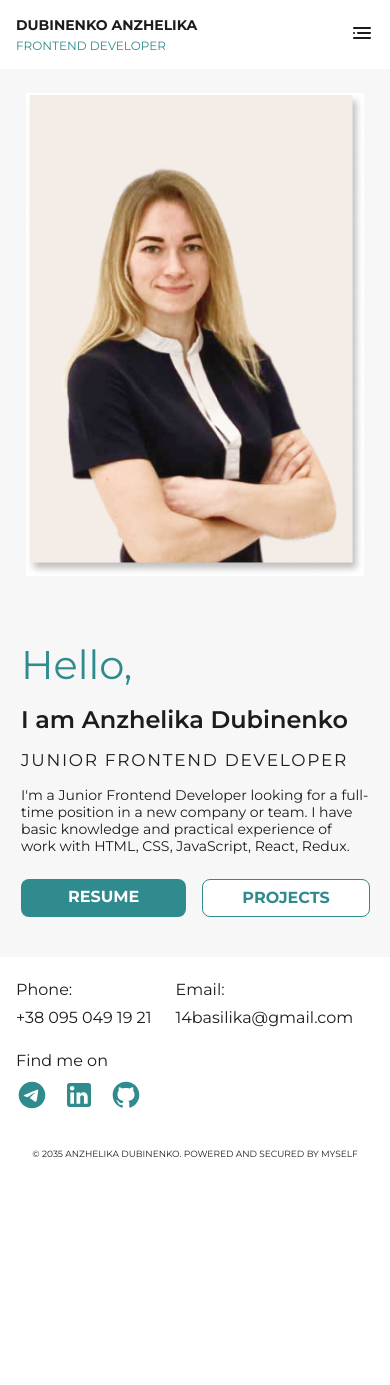
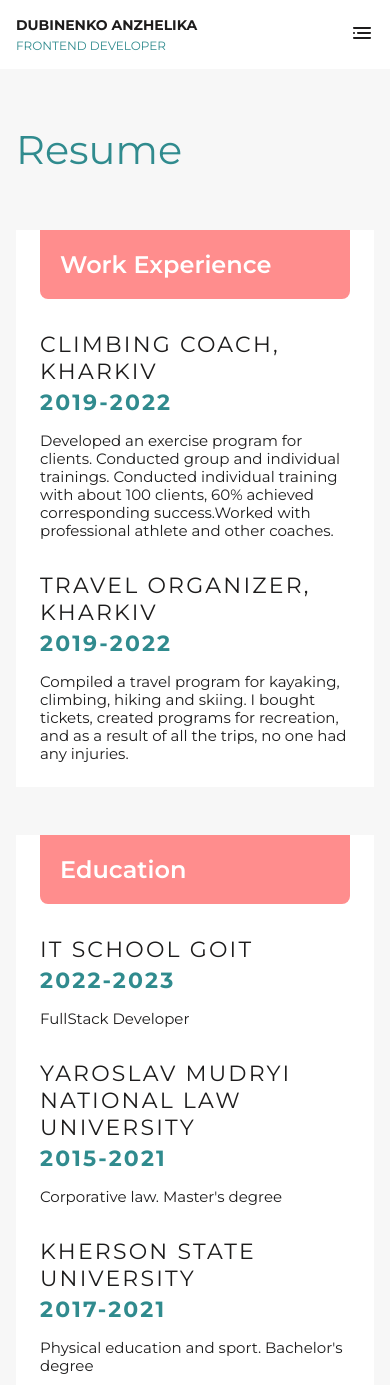
Before and after one commit to Basilika-draconum/curriculum-vitae, a React (Create React App) app: page / in a window 390 px wide. Shown: the top 1385 px of the page. Before the commit the page ends 1183 px from the top, so only its background shows below. Built offline with nearby package versions, Linux system fonts and the light colour scheme.

Commit message:
add first classes on mobile -resume

```diff
--- a/package.json
+++ b/package.json
@@ -8,6 +8,7 @@
     "@testing-library/user-event": "^13.2.1",
     "react": "^18.2.0",
     "react-dom": "^18.2.0",
+    "react-router-dom": "^6.14.0",
     "react-scripts": "5.0.1",
     "react-svg": "^16.1.17",
     "sass": "^1.63.4",
--- a/src/App.js
+++ b/src/App.js
@@ -1,8 +1,8 @@
 // import logo from "./images/logo.svg";
-import AboutPage from "./pages/AboutPage/AboutPage.jsx";
-
+// import AboutPage from "./pages/AboutPage/AboutPage.jsx";
+import ResumePage from "./pages/ResumePage/ResumePage.jsx";
 function App() {
-  return <AboutPage />;
+  return <ResumePage />;
 }
 
 export default App;
--- a/src/components/ Resume/Resume.jsx
+++ b/src/components/ Resume/Resume.jsx
@@ -5,24 +5,24 @@ const Resume = () => {
   return (
     <main className={s.section_resume}>
       <div className={`container ${s.resume}`}>
-        <h1>Resume</h1>
-        <section>
-          <h2>Work Experience</h2>
-          <ul>
-            <li>
-              <h3>Climbing coach, Kharkiv</h3>
-              <p>2019-2022</p>
-              <p>
+        <h1 className={s.title_page}>Resume</h1>
+        <section className={s.block}>
+          <h2 className={s.block_title}>Work Experience</h2>
+          <ul className={s.block_list}>
+            <li className={s.block_item}>
+              <h3 className={s.item_title}>Climbing coach, Kharkiv</h3>
+              <p className={s.item_years}>2019-2022</p>
+              <p className={s.item_text}>
                 Developed an exercise program for clients. Conducted group and
                 individual trainings. Conducted individual training with about
                 100 clients, 60% achieved corresponding success.Worked with
                 professional athlete and other coaches.
               </p>
             </li>
-            <li>
-              <h3>Travel organizer, Kharkiv</h3>
-              <p>2019-2022</p>
-              <p>
+            <li className={s.block_item}>
+              <h3 className={s.item_title}>Travel organizer, Kharkiv</h3>
+              <p className={s.item_years}>2019-2022</p>
+              <p className={s.item_text}>
                 Compiled a travel program for kayaking, climbing, hiking and
                 skiing. I bought tickets, created programs for recreation, and
                 as a result of all the trips, no one had any injuries.
@@ -30,56 +30,76 @@ const Resume = () => {
             </li>
           </ul>
         </section>
-        <section>
-          <h2>Education</h2>
 
-          <ul>
-            <li>
-              <h3>IT school GoIT</h3>
-              <p>2022-2023</p>
-              <p>FullStack Developer</p>
+        <section className={s.block}>
+          <h2 className={s.block_title}>Education</h2>
+          <ul className={s.block_list}>
+            <li className={s.block_item}>
+              <h3 className={s.item_title}>IT school GoIT</h3>
+              <p className={s.item_years}>2022-2023</p>
+              <p className={s.item_text}>FullStack Developer</p>
             </li>
-            <li>
-              <h3>Yaroslav Mudryi National Law University</h3>
-              <p>2015-2021</p>
-              <p>Corporative law. Master's degree</p>
+            <li className={s.block_item}>
+              <h3 className={s.item_title}>
+                Yaroslav Mudryi National Law University
+              </h3>
+              <p className={s.item_years}>2015-2021</p>
+              <p className={s.item_text}>Corporative law. Master's degree</p>
             </li>
-            <li>
-              <h3>Kherson State University</h3>
-              <p>2017-2021</p>
-              <p>Physical education and sport. Bachelor's degree</p>
+            <li className={s.block_item}>
+              <h3 className={s.item_title}>Kherson State University</h3>
+              <p className={s.item_years}>2017-2021</p>
+              <p className={s.item_text}>
+                Physical education and sport. Bachelor's degree
+              </p>
             </li>
           </ul>
         </section>
-        <section>
-          <h2>Tech Skills</h2>
-          <ul>
-            <li>HTML5/CSS3/SASS</li>
-            <li>JavaScript</li>
-            <li>React</li>
-            <li>Redux</li>
-            <li>Rest API</li>
-            <li>Parcel</li>
-            <li>Webpack</li>
-            <li>Node.js</li>
+        <section className={s.block}>
+          <h2 className={s.block_title}>Tech Skills</h2>
+          <ul className={s.block_list}>
+            <li className={` ${s.item_title} ${s.skills_title}`}>
+              HTML5/CSS3/SASS
+            </li>
+            <li className={` ${s.item_title} ${s.skills_title}`}>JavaScript</li>
+            <li className={` ${s.item_title} ${s.skills_title}`}>React</li>
+            <li className={` ${s.item_title} ${s.skills_title}`}>Redux</li>
+            <li className={` ${s.item_title} ${s.skills_title}`}>Rest API</li>
+            <li className={` ${s.item_title} ${s.skills_title}`}>Parcel</li>
+            <li className={` ${s.item_title} ${s.skills_title}`}>Webpack</li>
+            <li className={` ${s.item_title} ${s.skills_title}`}>Node.js</li>
           </ul>
         </section>
-        <section>
-          <h2>Soft Skills</h2>
-          <ul>
-            <li>Teamwork</li>
-            <li>Time management</li>
-            <li>Eager to learn</li>
-            <li>Broad-minded</li>
-            <li>Communicative skills</li>
-            <li>Responsibility</li>
+        <section className={s.block}>
+          <h2 className={s.block_title}>Soft Skills</h2>
+          <ul className={s.block_list}>
+            <li className={` ${s.item_title} ${s.skills_title}`}>Teamwork</li>
+            <li className={` ${s.item_title} ${s.skills_title}`}>
+              Time management
+            </li>
+            <li className={` ${s.item_title} ${s.skills_title}`}>
+              Eager to learn
+            </li>
+            <li className={` ${s.item_title} ${s.skills_title}`}>
+              Broad-minded
+            </li>
+            <li className={` ${s.item_title} ${s.skills_title}`}>
+              Communicative skills
+            </li>
+            <li className={` ${s.item_title} ${s.skills_title}`}>
+              Responsibility
+            </li>
           </ul>
         </section>
-        <section>
-          <h2>Languages</h2>
-          <ul>
-            <li>English - Intermediate</li>
-            <li>Ukrainian - Native</li>
+        <section className={s.block}>
+          <h2 className={s.block_title}>Languages</h2>
+          <ul className={s.block_list}>
+            <li className={` ${s.item_title} ${s.skills_title}`}>
+              English - Intermediate
+            </li>
+            <li className={` ${s.item_title} ${s.skills_title}`}>
+              Ukrainian - Native
+            </li>
           </ul>
         </section>
       </div>
--- a/src/components/ Resume/resume.module.scss
+++ b/src/components/ Resume/resume.module.scss
@@ -1,6 +1,65 @@
 .section_resume{
-
+    background-color: var(--bgColor-primary);
+    padding-top: 56px;
+    padding-bottom: 56px;
 }
 .resume{
 
 }
+.title_page {
+    font-size: 40px;
+    line-height: 49px;
+    color: var(--color-accent);
+    margin: 0 auto;
+    margin-bottom: 56px;
+
+    @media screen and (min-width:768px) {
+        font-size: 64px;
+        line-height: 78px;
+    }
+}
+.block{
+    background-color: var(--color-white);
+    padding: 0 24px 24px;
+    margin-bottom: 48px;
+
+    &_title{
+        background-color: var(--bgColor-accent);
+        font-weight: 600;
+        font-size: 24px;
+        line-height: 29px;
+        padding: 20px;
+        border-radius: 0px 0px 8px 8px;
+        color: var(--color-white);
+    }
+    &_list{
+        list-style-type: none;
+    }
+    &_item{
+      margin-top: 32px;
+    }
+}
+
+.item_title{
+    font-size: 22px;
+    line-height: 27px;
+    letter-spacing: 0.1em;
+    text-transform: uppercase;
+}
+.item_years{
+    margin-top: 4px;
+    margin-bottom: 16px;
+    font-weight: 700;
+    font-size: 22px;
+    line-height: 27px;
+    letter-spacing: 0.1em;
+    text-transform: uppercase;
+    color: var(--color-accent);
+}
+.item_text{
+    font-size: 15px;
+    line-height: 18px;
+}
+.skills_title{
+    margin-top: 16px;
+}
```
Also changed, not shown: src/index.css (line endings or trailing spaces), 2 other files (tests, documents, lock files or other folders).
